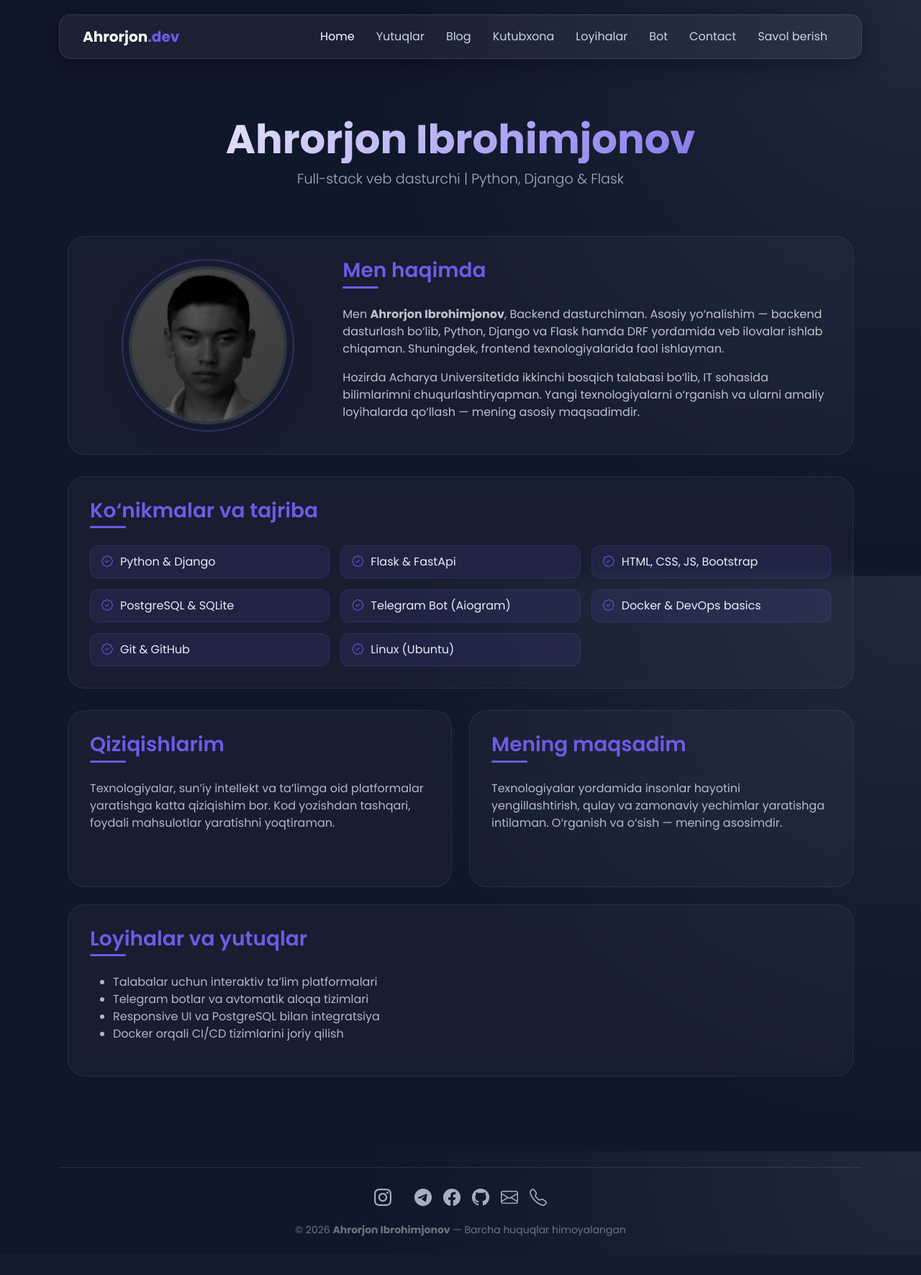
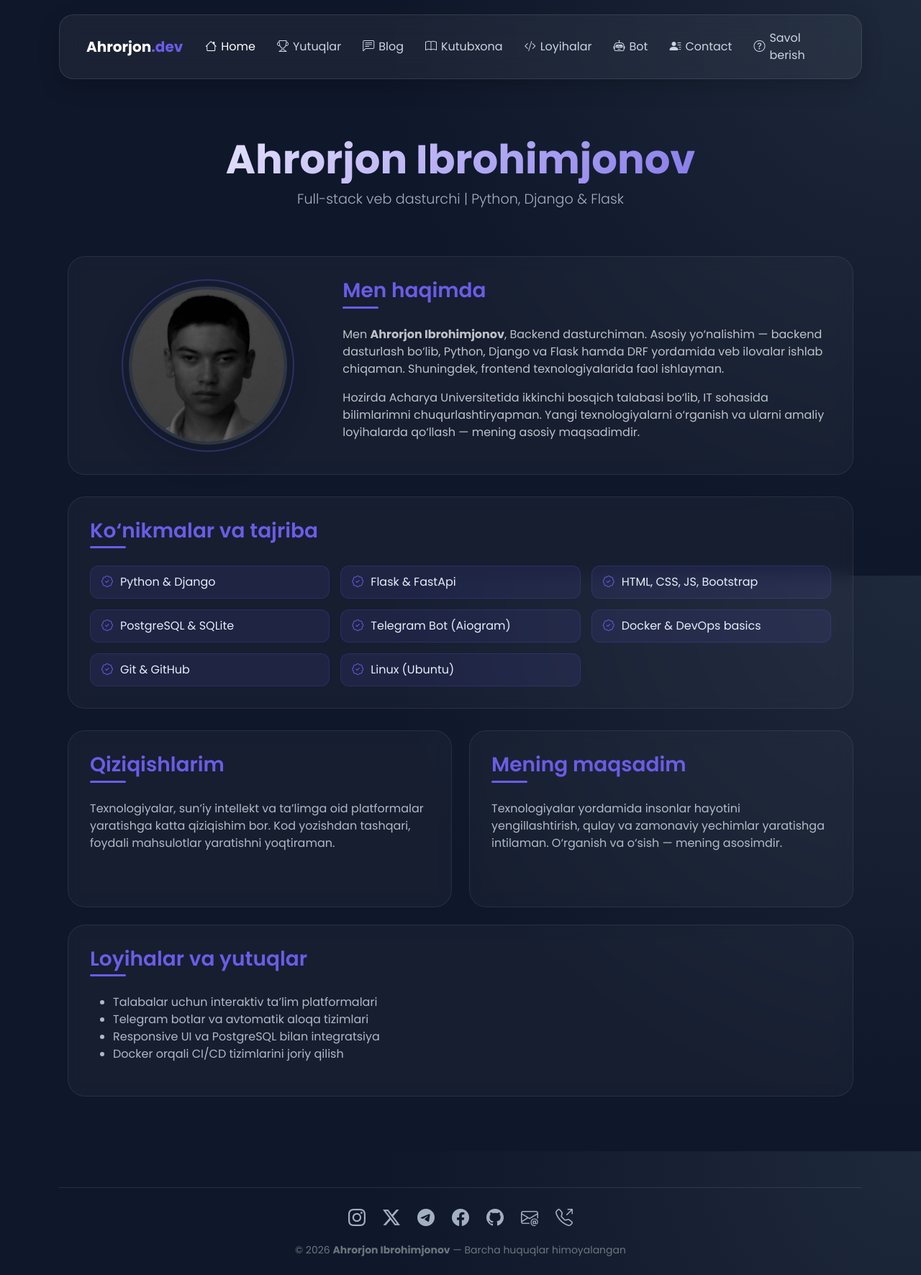
Before and after one commit to axrorback/axrorback.uz, a Django app: page / in a window 1280 px wide. Shown: the whole page at 72% size. Before the commit the page ends 1718 px from the top, so only its background shows below. Run offline with Django 5.2, Linux system fonts and the light colour scheme; data comes from the database, SQL or seed files in the repository.

Commit message:
Base template yangilandi
Co-authored-by: axrorback <axrorback@gmail.com>

```diff
--- a/templates/base.html
+++ b/templates/base.html
@@ -8,23 +8,21 @@
   <link rel="shortcut icon" href="{% url 'protected_media' path='images/favicon.ico' %}" type="image/x-icon">
   <link rel="icon" href="{% url 'protected_media' path='images/favicon.ico' %}" type="image/x-icon">
   <title>{% block title %}Ahrorjon Ibrohimjonov — Web Developer{% endblock %}</title>
-    <!-- SEO Meta Tags -->
   <meta name="description" content="Ahrorjon Ibrohimjonov - Full-stack Web Developer. Python, Django, Flask, and web technologies enthusiast. Explore my blog, projects, and portfolio.">
   <meta name="keywords" content="Ahrorjon Ibrohimjonov, web developer, Django, Flask, Python, Telegram bots, backend, frontend, DevOps, portfolio, IT">
   <meta name="author" content="Ahrorjon Ibrohimjonov">
   <meta name="robots" content="index, follow">
-    <!-- Social Meta -->
   <meta property="og:title" content="Ahrorjon Ibrohimjonov — Web Developer">
   <meta property="og:description" content="Explore my projects, blog posts, and full-stack web development skills.">
   <meta property="og:image" content="{% static 'images/profile.jpg' %}">
   <meta property="og:type" content="website">
   <meta property="og:url" content="https://yourwebsite.com">
-    <!-- Fonts & Icons -->
   <link rel="preconnect" href="https://fonts.gstatic.com" crossorigin>
   <link href="https://fonts.googleapis.com/css2?family=Poppins:wght@300;400;600;700&display=swap" rel="stylesheet">
   <link href="https://cdn.jsdelivr.net/npm/bootstrap@5.3.0/dist/css/bootstrap.min.css" rel="stylesheet">
-    <link href="https://cdn.jsdelivr.net/npm/bootstrap-icons@1.10.5/font/bootstrap-icons.css" rel="stylesheet">
-  <!-- Custom Styles -->
+  <link href="https://cdn.jsdelivr.net/npm/bootstrap-icons@1.11.1/font/bootstrap-icons.css" rel="stylesheet">
+  <link rel="stylesheet" href="https://cdn.jsdelivr.net/gh/devicons/devicon@latest/devicon.min.css">
+
   <style>
     :root {
       --accent: #6C5CE7;
@@ -57,25 +55,15 @@
       flex: 1;
     }
 
-    header.navbar, nav.navbar {
-      backdrop-filter: blur(15px);
-      -webkit-backdrop-filter: blur(15px);
-      background: rgba(255, 255, 255, 0.03);
-      border-radius: 16px;
-      padding: 10px 20px;
-      margin-top: 20px;
-      margin-bottom: 30px;
-      border: 1px solid var(--border);
-      box-shadow: 0 8px 32px 0 rgba(0, 0, 0, 0.37);
-    }
-
-    .navbar{
+    /* Navbar stili birlashtirildi va xatolar tuzatildi */
+    .navbar {
       backdrop-filter: blur(15px);
       -webkit-backdrop-filter: blur(15px);
       background: rgba(255, 255, 255, 0.05) !important;
       border-radius: 20px;
       padding: 12px 25px;
       margin-top: 20px;
+      margin-bottom: 30px;
       border: 1px solid var(--border);
       box-shadow: 0 10px 30px rgba(0, 0, 0, 0.2);
     }
@@ -84,22 +72,22 @@
       color: #ffffff !important;
       font-weight: 700;
     }
+
     .navbar-brand span {
-      color: #ffffff;
+      color: var(--accent) !important;
     }
 
     .nav-link {
       color: #cbd5e1 !important;
       padding: 8px 15px !important;
       transition: all 0.3s ease;
+      display: flex;
+      align-items: center;
+      gap: 6px; /* Ikona va matn orasi */
     }
 
     .nav-link:hover, .nav-link.active {
       color: #fff !important;
-    }
-
-    .navbar-brand span {
-      color: var(--accent);
     }
 
     .glass-card {
@@ -120,6 +108,7 @@
       display: inline-block;
       transition: all 0.3s cubic-bezier(0.175, 0.885, 0.32, 1.275);
       color: var(--muted) !important;
+      text-decoration: none;
     }
 
     .social-link:hover {
@@ -149,12 +138,6 @@
       box-shadow: 0 0 20px rgba(108, 92, 231, 0.5);
     }
 
-    .btn-special {
-      background: rgba(108, 92, 231, 0.15);
-      border: 1px solid var(--accent) !important;
-      color: #fff !important;
-    }
-
     @media (max-width: 991px) {
       .navbar-collapse {
         background: #1e293b;
@@ -163,96 +146,88 @@
         border-radius: 15px;
         border: 1px solid var(--border);
       }
-
-      .nav-item {
-        width: 100%;
-        margin-bottom: 5px;
-      }
-    }
-
-    @media (min-width: 992px) and (max-width: 1200px) {
-      .nav-link {
-        font-size: 0.8rem;
-        padding: 6px 5px !important;
-      }
+      .nav-item { width: 100%; margin-bottom: 5px; }
     }
   </style>
-
-  <!-- 📊 Google Analytics GA4 -->
-  <script async src="https://www.googletagmanager.com/gtag/js?id=G-FSHVKW8D73"></script>
-  <script>
-      window.dataLayer = window.dataLayer || [];
-      function gtag(){dataLayer.push(arguments);}
-      gtag('js', new Date());
-      gtag('config', 'G-FSHVKW8D73');
-  </script>
 
   {% block extra_head %}{% endblock %}
 </head>
 <body>
 <div class="container-lg">
-    <!-- Navbar -->
   <nav class="navbar navbar-expand-lg navbar-dark">
     <div class="container-fluid">
       <a class="navbar-brand" href="{% url 'about' %}">Ahrorjon<span>.dev</span></a>
-        <button class="navbar-toggler" type="button" data-bs-toggle="collapse" data-bs-target="#navbarNav" aria-controls="navbarNav" aria-expanded="false" aria-label="Toggle navigation">
+      <button class="navbar-toggler" type="button" data-bs-toggle="collapse" data-bs-target="#navbarNav">
         <span class="navbar-toggler-icon"></span>
       </button>
-
 
       <div class="collapse navbar-collapse" id="navbarNav">
         <ul class="navbar-nav ms-auto align-items-center">
           <li class="nav-item">
-              <a class="nav-link {% if request.path == '/' %}active{% endif %}" href="{% url 'about' %}">Home</a>
+            <a class="nav-link {% if request.path == '/' %}active{% endif %}" href="{% url 'about' %}">
+              <i class="bi bi-house"></i> Home
+            </a>
           </li>
           <li class="nav-item">
-              <a class="nav-link {% if request.resolver_match.url_name == 'achievements' %}active{% endif %}" href="{% url 'achievements' %}">Yutuqlar</a>
+            <a class="nav-link {% if request.resolver_match.url_name == 'achievements' %}active{% endif %}" href="{% url 'achievements' %}">
+              <i class="bi bi-trophy"></i> Yutuqlar
+            </a>
           </li>
           <li class="nav-item">
-              <a class="nav-link {% if request.resolver_match.url_name == 'blog' %}active{% endif %}" href="{% url 'blog' %}">Blog</a>
+            <a class="nav-link {% if request.resolver_match.url_name == 'blog' %}active{% endif %}" href="{% url 'blog' %}">
+              <i class="bi bi-chat-left-text"></i> Blog
+            </a>
           </li>
           <li class="nav-item">
-              <a class="nav-link" href="https://library.coderboys.uz" target="_blank">Kutubxona</a>
+            <a class="nav-link" href="https://library.coderboys.uz" target="_blank">
+              <i class="bi bi-book"></i> Kutubxona
+            </a>
           </li>
           <li class="nav-item">
-              <a class="nav-link" href="https://project.coderboys.uz" target="_blank">Loyihalar</a>
+            <a class="nav-link" href="https://project.coderboys.uz" target="_blank">
+              <i class="bi bi-code-slash"></i> Loyihalar
+            </a>
           </li>
           <li class="nav-item">
-              <a class="nav-link" href="https://t.me/axror_contactbot" target="_blank">Bot</a>
+            <a class="nav-link" href="https://t.me/axror_contactbot" target="_blank">
+              <i class="bi bi-robot"></i> Bot
+            </a>
           </li>
           <li class="nav-item">
-              <a class="nav-link {% if request.resolver_match.url_name == 'contact' %}active{% endif %}" href="{% url 'contact' %}">Contact</a>
+            <a class="nav-link {% if request.resolver_match.url_name == 'contact' %}active{% endif %}" href="{% url 'contact' %}">
+              <i class="bi bi-person-lines-fill"></i> Contact
+            </a>
           </li>
           <li class="nav-item">
-              <a class="nav-link {% if request.resolver_match.url_name == 'ask_question' %}active{% endif %}" href="{% url 'ask_question' %}">Savol berish</a>
+            <a class="nav-link {% if request.resolver_match.url_name == 'ask_question' %}active{% endif %}" href="{% url 'ask_question' %}">
+              <i class="bi bi-question-circle"></i> Savol berish
+            </a>
           </li>
         </ul>
       </div>
     </div>
   </nav>
 
-    <!-- Main content -->
   <main>
     {% block content %}{% endblock %}
   </main>
 
-    <!-- Footer -->
   <footer class="mt-5 py-4 text-center text-light">
-      <div class="mb-3 d-flex justify-content-center flex-wrap gap-3">
-        <a href="https://instagram.com/axrorback" target="_blank" class="text-light fs-4 social-link"><i class="bi bi-instagram"></i></a>
-        <a href="https://twitter.com/axrorback" target="_blank" class="text-light fs-4 social-link"><i class="bi bi-twitter-x"></i></a>
-        <a href="https://t.me/axrorback" target="_blank" class="text-light fs-4 social-link"><i class="bi bi-telegram"></i></a>
-        <a href="https://facebook.com/axrorback" target="_blank" class="text-light fs-4 social-link"><i class="bi bi-facebook"></i></a>
-        <a href="https://github.com/axrorback" target="_blank" class="text-light fs-4 social-link"><i class="bi bi-github"></i></a>
-        <a href="mailto:axrorback@gmail.com" class="text-light fs-4 social-link"><i class="bi bi-envelope"></i></a>
-        <a href="tel:+998931004005" class="text-light fs-4 social-link"><i class="bi bi-telephone"></i></a>
+    <div class="mb-3 d-flex justify-content-center flex-wrap gap-4">
+      <a href="https://instagram.com/axrorback" target="_blank" class="social-link"><i class="bi bi-instagram fs-4"></i></a>
+      <a href="https://twitter.com/axrorback" target="_blank" class="social-link"><i class="bi bi-twitter-x fs-4"></i></a>
+      <a href="https://t.me/axrorback" target="_blank" class="social-link"><i class="bi bi-telegram fs-4"></i></a>
+      <a href="https://facebook.com/axrorback" target="_blank" class="social-link"><i class="bi bi-facebook fs-4"></i></a>
+      <a href="https://github.com/axrorback" target="_blank" class="social-link"><i class="bi bi-github fs-4"></i></a>
+      <a href="mailto:axrorback@gmail.com" class="social-link"><i class="bi bi-envelope-at fs-4"></i></a>
+      <a href="tel:+998931004005" class="social-link"><i class="bi bi-telephone-outbound fs-4"></i></a>
     </div>
     <div class="small text-secondary">
       © <span id="footerYear"></span> <strong>Ahrorjon Ibrohimjonov</strong> — Barcha huquqlar himoyalangan
     </div>
   </footer>
 </div>
-  <!-- Scripts -->
+
 <script src="https://cdn.jsdelivr.net/npm/bootstrap@5.3.0/dist/js/bootstrap.bundle.min.js"></script>
 <script>
   document.getElementById('footerYear').textContent = new Date().getFullYear();
@@ -260,7 +235,9 @@
     let winScroll = document.body.scrollTop || document.documentElement.scrollTop;
     let height = document.documentElement.scrollHeight - document.documentElement.clientHeight;
     let scrolled = (winScroll / height) * 100;
-      document.getElementById("myBar").style.width = scrolled + "%";
+    // Agar "myBar" id-li elementingiz bo'lsa ishlaydi
+    let bar = document.getElementById("myBar");
+    if(bar) bar.style.width = scrolled + "%";
   };
 </script>
 
```
Lines whose indentation alone changed are shown as unchanged.
